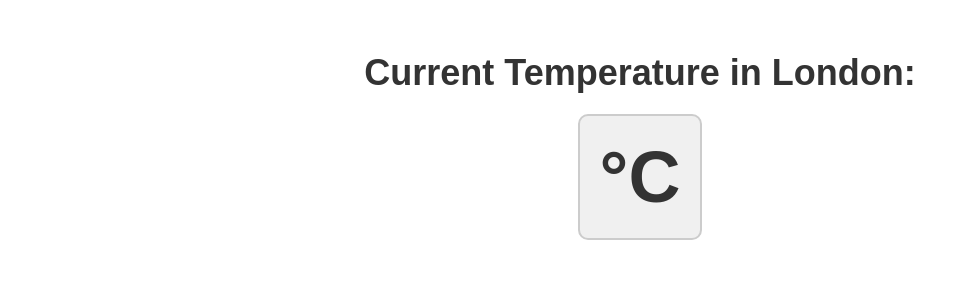
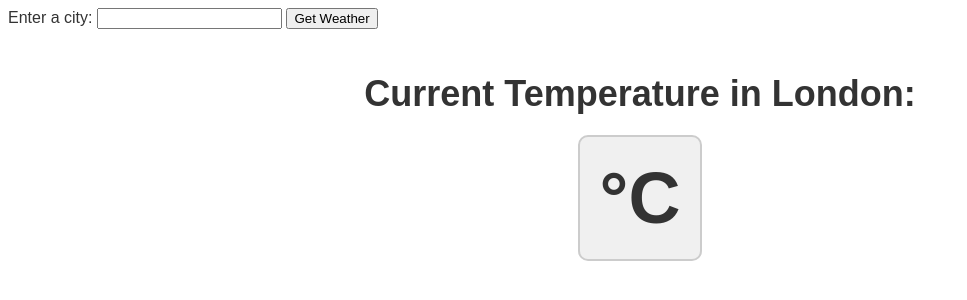
Before and after one commit to Mohamed-Arif/Weather-App, a Flask app: page / in a window 1280 px wide. Shown: the top 300 px of the page, without its empty margins (0-967 px from the left). Run offline with Flask 3, Linux system fonts and the light colour scheme; data that the repository does not hold is empty.

Commit message:
Added a form.

```diff
--- a/templates/index.html
+++ b/templates/index.html
@@ -1,4 +1,9 @@
 <!DOCTYPE html>
+<form>
+	<label for="city">Enter a city:</label>
+	<input type="text" id="city" name="city">
+	<button type="submit">Get Weather</button>
+</form>
 <html>
 <head>
 	<title>Weather App</title>
```
